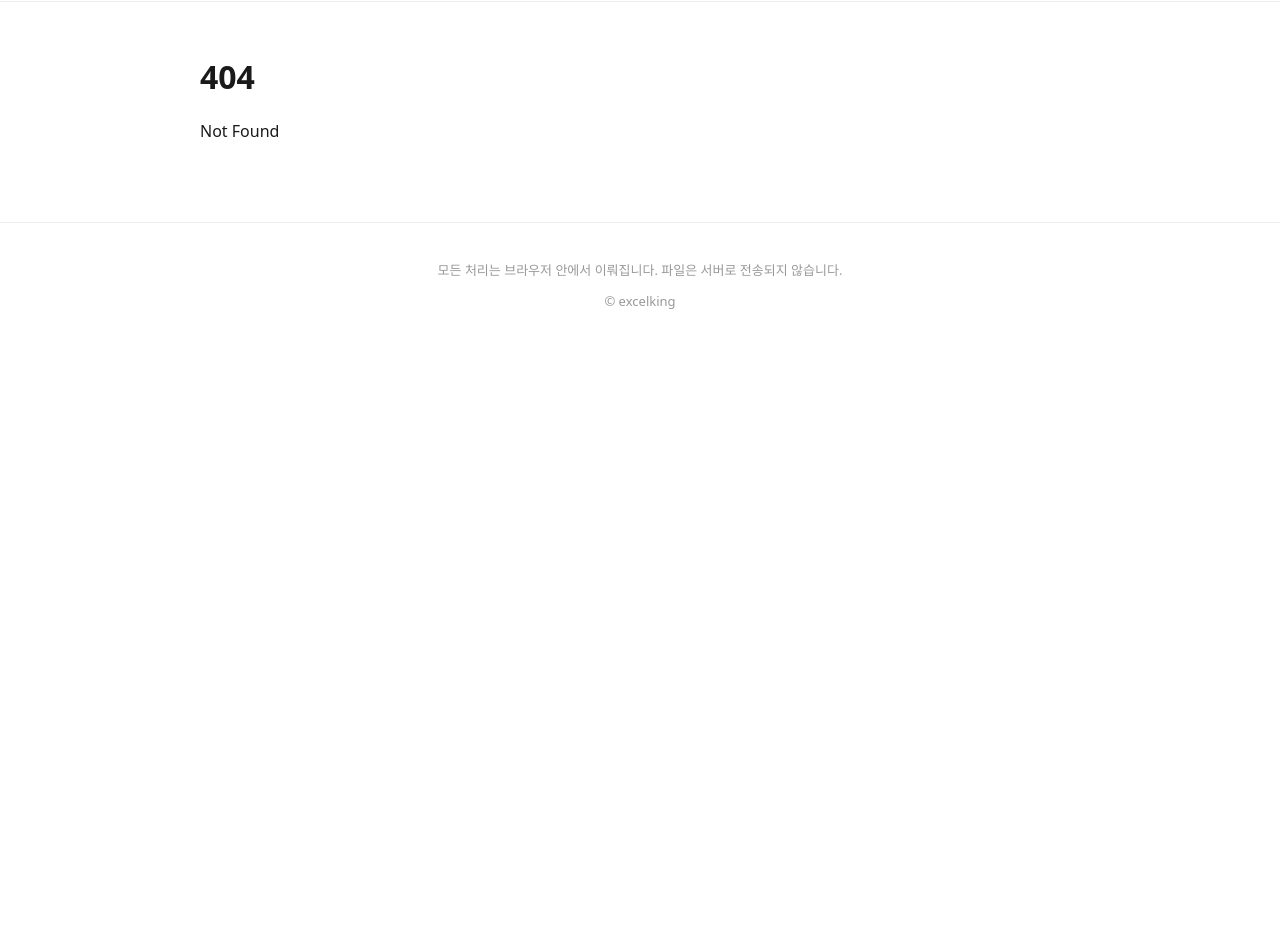
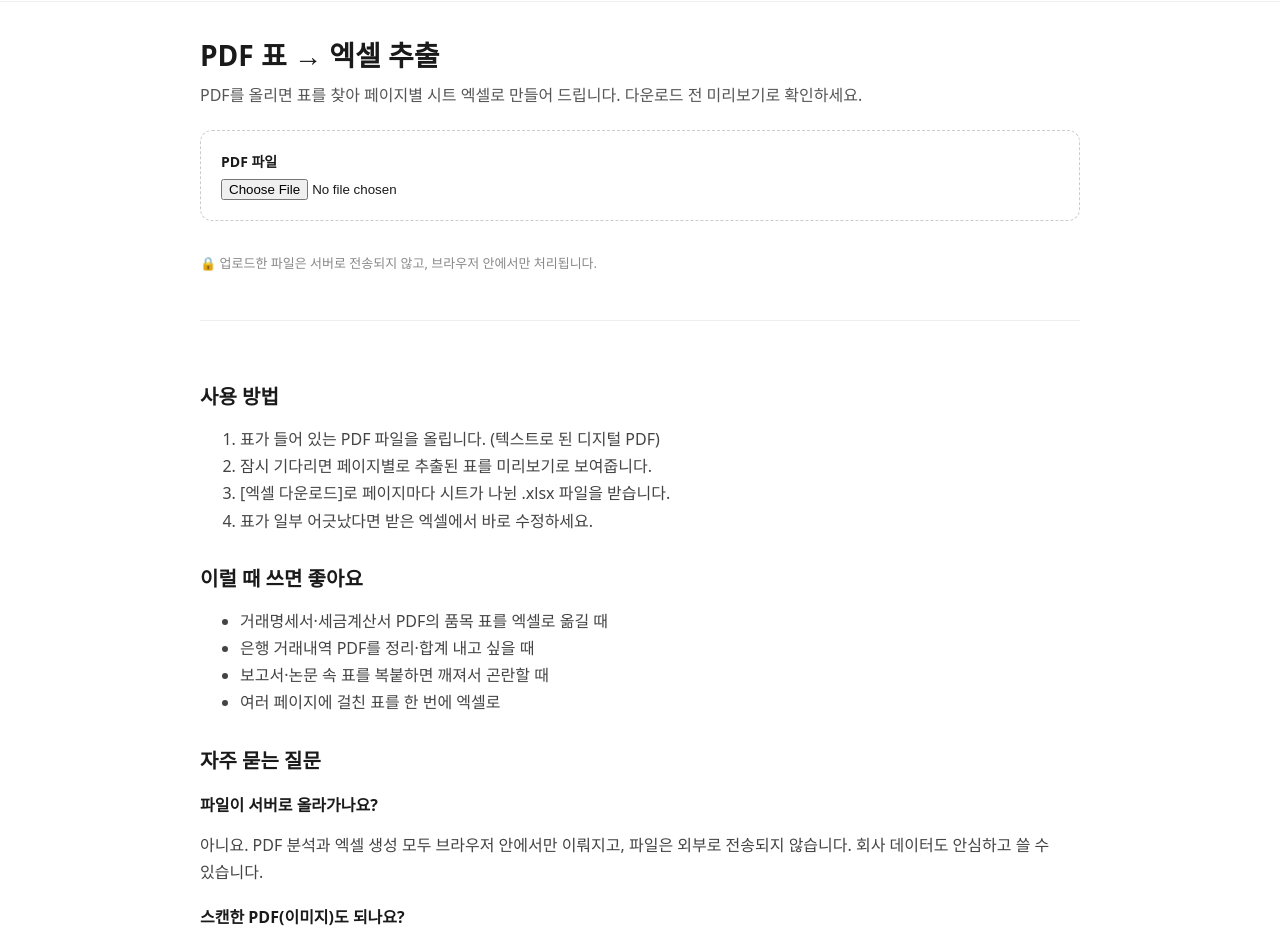
Before and after one commit to dalgeom/excelking, a SvelteKit app: page /pdf-to-excel in a window 1280 px wide. Before the commit this address had no page. Shown: the part 60-1007 px from the top of the page. Before the commit the page ends 800 px from the top, so only its background shows below. Built offline with nearby package versions, Linux system fonts and the light colour scheme.

Commit message:
feat: /pdf-to-excel 페이지 — 업로드·미리보기·다운로드 + 콘텐츠

```diff
--- /dev/null
+++ b/src/routes/pdf-to-excel/+page.svelte
@@ -0,0 +1,183 @@
+<script lang="ts">
+  import { reconstructPage } from '$lib/pdf/reconstruct';
+  import { buildPdfWorkbook } from '$lib/pdf/toWorkbook';
+  import type { PdfSheet } from '$lib/pdf/types';
+
+  let fileName = $state('');
+  let pages = $state<PdfSheet[] | null>(null);
+  let busy = $state(false);
+  let error = $state('');
+
+  const PREVIEW_ROWS = 50;
+
+  async function onUpload(e: Event) {
+    error = '';
+    pages = null;
+    const input = e.target as HTMLInputElement;
+    const f = input.files?.[0];
+    if (!f) return;
+    fileName = f.name.replace(/\.[^.]+$/, '');
+    busy = true;
+    try {
+      const { extractPages } = await import('$lib/pdf/extract');
+      const contents = await extractPages(await f.arrayBuffer());
+      const result: PdfSheet[] = contents.map((p, i) => ({
+        name: `${i + 1}페이지`,
+        grid: reconstructPage(p)
+      }));
+      if (result.every((p) => p.grid.length === 0)) {
+        error =
+          '표를 찾지 못했습니다. 텍스트가 없는 스캔본(이미지) PDF는 지원하지 않습니다(OCR 필요).';
+        return;
+      }
+      pages = result;
+    } catch (err) {
+      const msg = String((err as Error)?.message ?? err);
+      if (/password/i.test(msg)) error = '암호가 걸린 PDF는 열 수 없습니다.';
+      else error = 'PDF를 읽지 못했습니다. 올바른 PDF인지 확인해 주세요.';
+    } finally {
+      busy = false;
+    }
+  }
+
+  function download() {
+    if (!pages) return;
+    const bytes = buildPdfWorkbook(pages);
+    const blob = new Blob([bytes], {
+      type: 'application/vnd.openxmlformats-officedocument.spreadsheetml.sheet'
+    });
+    const url = URL.createObjectURL(blob);
+    const a = document.createElement('a');
+    a.href = url;
+    a.download = `${fileName}_표.xlsx`;
+    document.body.appendChild(a);
+    a.click();
+    a.remove();
+    URL.revokeObjectURL(url);
+  }
+</script>
+
+<svelte:head>
+  <title>PDF 표 엑셀 변환 — PDF 표를 엑셀로 추출 | 엑셀왕</title>
+  <meta
+    name="description"
+    content="PDF 안의 표를 엑셀(.xlsx)로 추출하세요. 페이지별 시트로 변환, 미리보기 제공. 무료, 설치 없이, 파일은 서버로 전송되지 않습니다." />
+</svelte:head>
+
+<h1>PDF 표 → 엑셀 추출</h1>
+<p class="lead">PDF를 올리면 표를 찾아 페이지별 시트 엑셀로 만들어 드립니다. 다운로드 전 미리보기로 확인하세요.</p>
+
+<div class="uploads">
+  <label class="drop">
+    <span>PDF 파일 {fileName ? `· ${fileName}` : ''}</span>
+    <input type="file" accept="application/pdf,.pdf" onchange={onUpload} />
+  </label>
+</div>
+
+{#if busy}<p class="busy">PDF를 처리하는 중입니다…</p>{/if}
+{#if error}<p class="error">{error}</p>{/if}
+
+{#if pages}
+  <div class="summary">
+    <div class="stat"><strong>{pages.length}</strong><span>페이지</span></div>
+    <div class="stat">
+      <strong>{pages.filter((p) => p.grid.length > 0).length}</strong><span>표 추출됨</span>
+    </div>
+  </div>
+
+  <button class="primary" onclick={download}>엑셀 다운로드</button>
+
+  <div class="previews">
+    {#each pages as p, i}
+      <div class="preview">
+        <h3>{i + 1}페이지</h3>
+        {#if p.grid.length === 0}
+          <p class="muted">표를 찾지 못했습니다.</p>
+        {:else}
+          <div class="tablewrap">
+            <table>
+              <tbody>
+                {#each p.grid.slice(0, PREVIEW_ROWS) as row}
+                  <tr>{#each row as cell}<td>{cell}</td>{/each}</tr>
+                {/each}
+              </tbody>
+            </table>
+          </div>
+          {#if p.grid.length > PREVIEW_ROWS}
+            <p class="muted">…상위 {PREVIEW_ROWS}행만 미리보기. 전체는 다운로드해서 확인하세요.</p>
+          {/if}
+        {/if}
+      </div>
+    {/each}
+  </div>
+{/if}
+
+<p class="privacy">🔒 업로드한 파일은 서버로 전송되지 않고, 브라우저 안에서만 처리됩니다.</p>
+
+<section class="content">
+  <h2>사용 방법</h2>
+  <ol>
+    <li>표가 들어 있는 PDF 파일을 올립니다. (텍스트로 된 디지털 PDF)</li>
+    <li>잠시 기다리면 페이지별로 추출된 표를 미리보기로 보여줍니다.</li>
+    <li>[엑셀 다운로드]로 페이지마다 시트가 나뉜 .xlsx 파일을 받습니다.</li>
+    <li>표가 일부 어긋났다면 받은 엑셀에서 바로 수정하세요.</li>
+  </ol>
+
+  <h2>이럴 때 쓰면 좋아요</h2>
+  <ul>
+    <li>거래명세서·세금계산서 PDF의 품목 표를 엑셀로 옮길 때</li>
+    <li>은행 거래내역 PDF를 정리·합계 내고 싶을 때</li>
+    <li>보고서·논문 속 표를 복붙하면 깨져서 곤란할 때</li>
+    <li>여러 페이지에 걸친 표를 한 번에 엑셀로</li>
+  </ul>
+
+  <h2>자주 묻는 질문</h2>
+  <h3>파일이 서버로 올라가나요?</h3>
+  <p>아니요. PDF 분석과 엑셀 생성 모두 브라우저 안에서만 이뤄지고, 파일은 외부로 전송되지 않습니다. 회사 데이터도 안심하고 쓸 수 있습니다.</p>
+  <h3>스캔한 PDF(이미지)도 되나요?</h3>
+  <p>아니요. 글자를 선택·복사할 수 있는 텍스트 PDF만 지원합니다. 스캔본(이미지)은 글자 정보가 없어 추출되지 않으며, 이 경우 OCR이 필요합니다.</p>
+  <h3>표가 어긋나게 추출되면요?</h3>
+  <p>PDF 구조에 따라 셀이 합쳐지거나 어긋날 수 있습니다. 미리보기로 확인한 뒤, 받은 엑셀에서 직접 수정하시면 됩니다. 점차 정확도를 개선하고 있습니다.</p>
+  <h3>여러 페이지 PDF는 어떻게 되나요?</h3>
+  <p>각 페이지가 엑셀의 별도 시트로 만들어집니다. 표가 없는 페이지는 시트를 만들지 않습니다.</p>
+
+  <!-- AdSense 광고 슬롯 (승인 후 코드 삽입) -->
+  <div class="ad-slot" aria-hidden="true"></div>
+</section>
+
+<style>
+  h1 { font-size: 28px; margin: 0 0 8px; }
+  .lead { color: #555; margin: 0 0 24px; }
+  .uploads { display: grid; grid-template-columns: 1fr; gap: 12px; }
+  .drop {
+    display: flex; flex-direction: column; gap: 8px;
+    border: 1.5px dashed #ccc; border-radius: 12px; padding: 20px; cursor: pointer;
+  }
+  .drop span { font-weight: 600; font-size: 14px; }
+  .busy { color: #1a73e8; margin: 16px 0; }
+  button {
+    padding: 9px 18px; border: none; border-radius: 8px;
+    background: #1a73e8; color: #fff; font-weight: 600; cursor: pointer;
+  }
+  button.primary { margin: 16px 0; }
+  .summary { display: flex; gap: 12px; margin: 24px 0 8px; flex-wrap: wrap; }
+  .stat {
+    flex: 1; min-width: 90px; border: 1px solid #eee; border-radius: 12px;
+    padding: 16px; text-align: center;
+  }
+  .stat strong { display: block; font-size: 24px; }
+  .stat span { font-size: 13px; color: #777; }
+  .previews { display: flex; flex-direction: column; gap: 24px; margin-top: 16px; }
+  .preview h3 { font-size: 15px; margin: 0 0 8px; color: #555; }
+  .tablewrap { overflow-x: auto; border: 1px solid #eee; border-radius: 10px; }
+  table { border-collapse: collapse; font-size: 13px; }
+  td { border: 1px solid #eee; padding: 6px 10px; white-space: nowrap; }
+  .muted { color: #999; font-size: 13px; margin: 8px 0 0; }
+  .error { color: #d33; }
+  .privacy { margin-top: 32px; color: #888; font-size: 13px; }
+  .content { margin-top: 48px; border-top: 1px solid #eee; padding-top: 32px; }
+  .content h2 { font-size: 20px; margin: 28px 0 12px; }
+  .content h3 { font-size: 16px; margin: 18px 0 6px; }
+  .content p, .content li { color: #444; line-height: 1.7; }
+  .ad-slot { min-height: 90px; margin-top: 32px; }
+</style>
```
